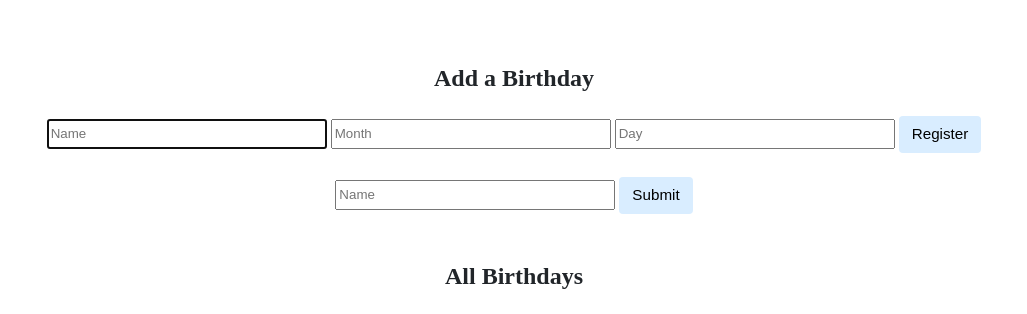
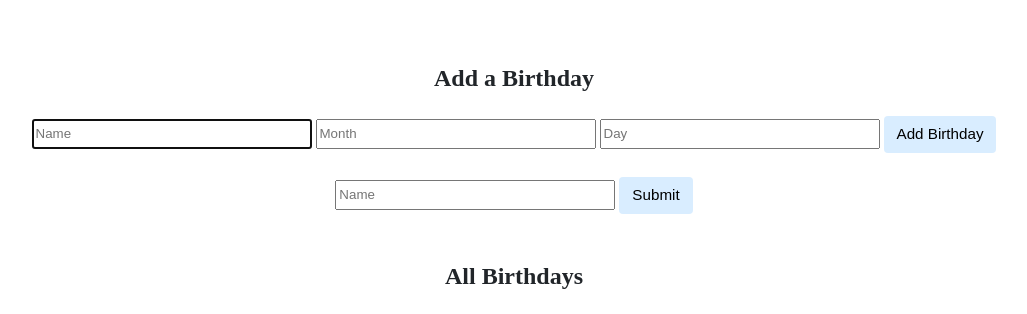
Before and after one commit to nchinling/CS50, a Python web app: template birthdays/templates/index.html in a window 1280 px wide. Shown: the part 200-514 px from the top of the page, without its empty margins (126-1153 px from the left). Run offline with Jinja, Linux system fonts and the light colour scheme; the template is opened without the code that fills it, so the values that code supplies are empty.

Commit message:
Sun, Dec 4, 2022, 10:03 AM +00:00

```diff
--- a/birthdays/templates/index.html
+++ b/birthdays/templates/index.html
@@ -20,7 +20,7 @@
                     <input autocomplete="off" autofocus name="month" placeholder="Month" type="text">
                     <input autocomplete="off" autofocus name="day" placeholder="Day" type="text">
 
-                    <input type="submit" value="Register">
+                    <input type="submit" value="Add Birthday">
                 </form>
 
                 <br>
```
